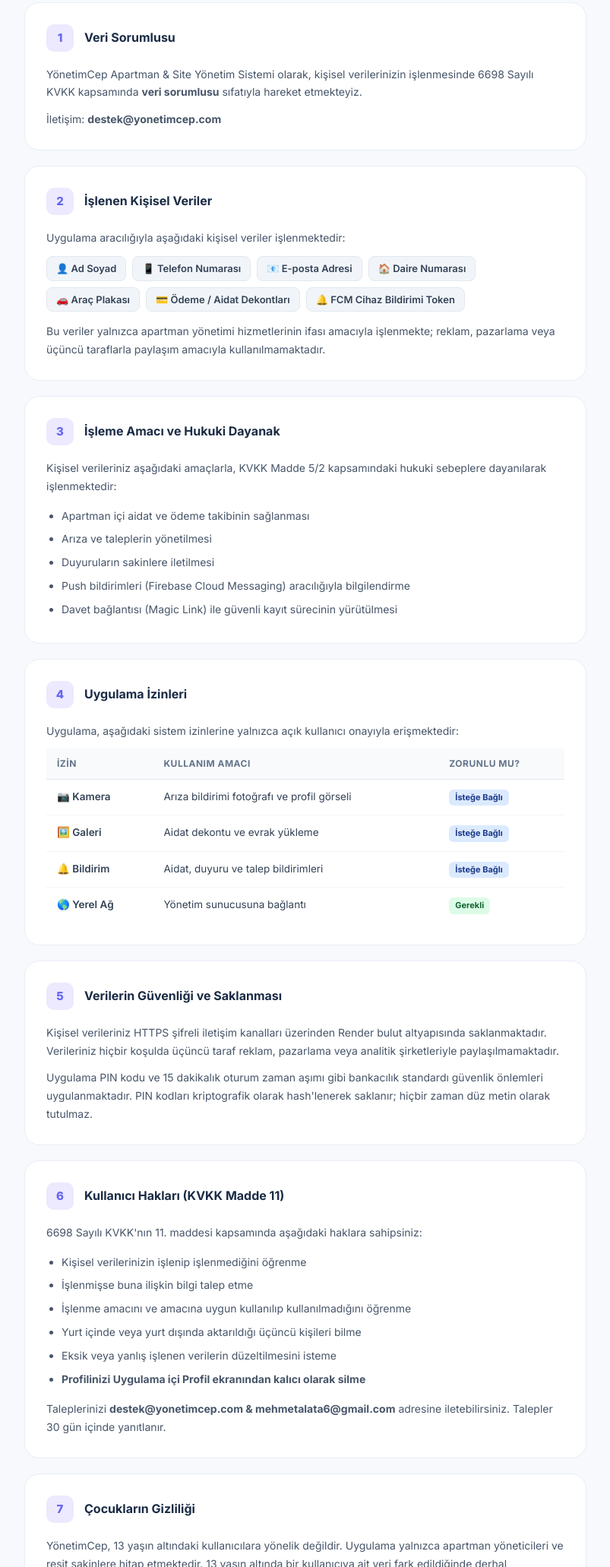
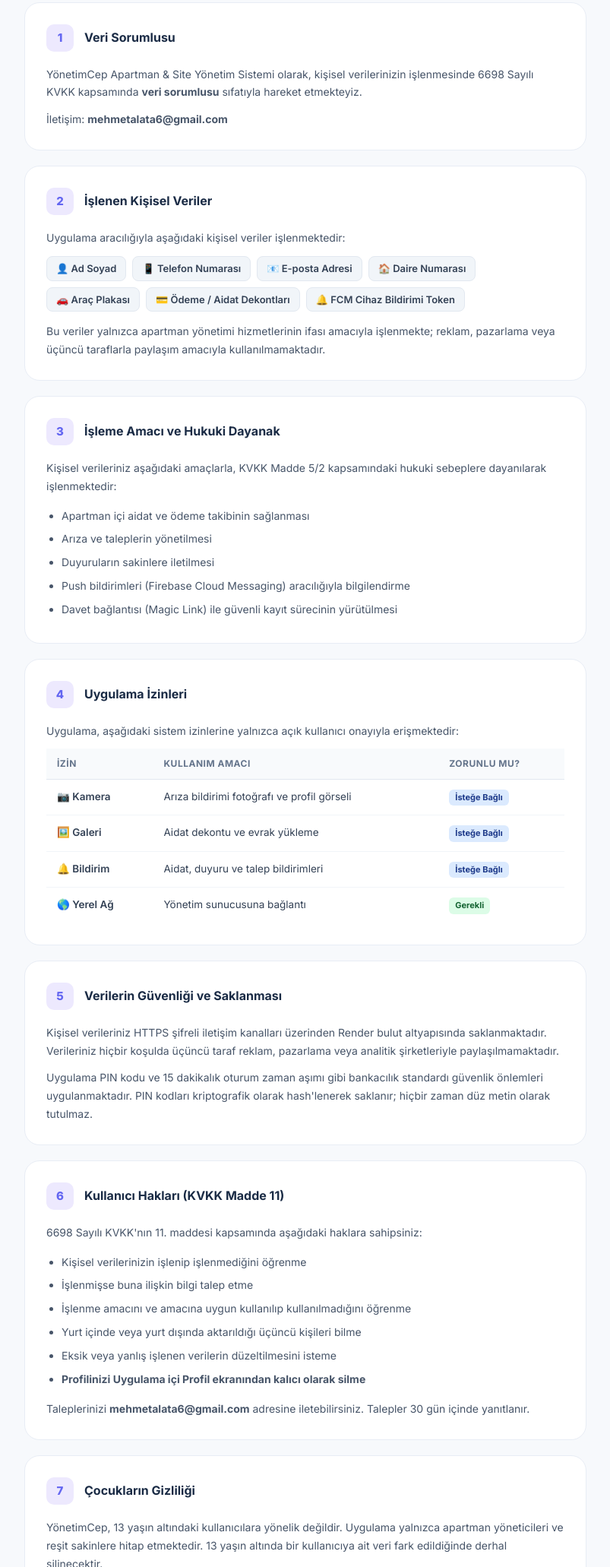
Before and after one commit to mehmetalata/yonetimcep-privacy, a plain HTML site: page index.html in a window 1280 px wide. Shown: the part 448-2510 px from the top of the page at 76% size, without its empty margins (238-1041 px from the left). Drawn offline with Linux system fonts and the light colour scheme.

Commit message:
Replace all emails with mehmetalata6@gmail.com

```diff
--- a/index.html
+++ b/index.html
@@ -104,7 +104,7 @@
       <h2>Veri Sorumlusu</h2>
     </div>
     <p>YönetimCep Apartman &amp; Site Yönetim Sistemi olarak, kişisel verilerinizin işlenmesinde 6698 Sayılı KVKK kapsamında <strong>veri sorumlusu</strong> sıfatıyla hareket etmekteyiz.</p>
-    <p>İletişim: <strong>destek@yonetimcep.com</strong></p>
+    <p>İletişim: <strong>mehmetalata6@gmail.com</strong></p>
   </div>
 
   <div class="section">
@@ -198,7 +198,7 @@
       <li>Eksik veya yanlış işlenen verilerin düzeltilmesini isteme</li>
       <li><strong>Profilinizi Uygulama içi Profil ekranından kalıcı olarak silme</strong></li>
     </ul>
-    <p style="margin-top:12px;">Taleplerinizi <strong>destek@yonetimcep.com &amp; mehmetalata6@gmail.com</strong> adresine iletebilirsiniz. Talepler 30 gün içinde yanıtlanır.</p>
+    <p style="margin-top:12px;">Taleplerinizi <strong>mehmetalata6@gmail.com</strong> adresine iletebilirsiniz. Talepler 30 gün içinde yanıtlanır.</p>
   </div>
 
   <div class="section">
```
